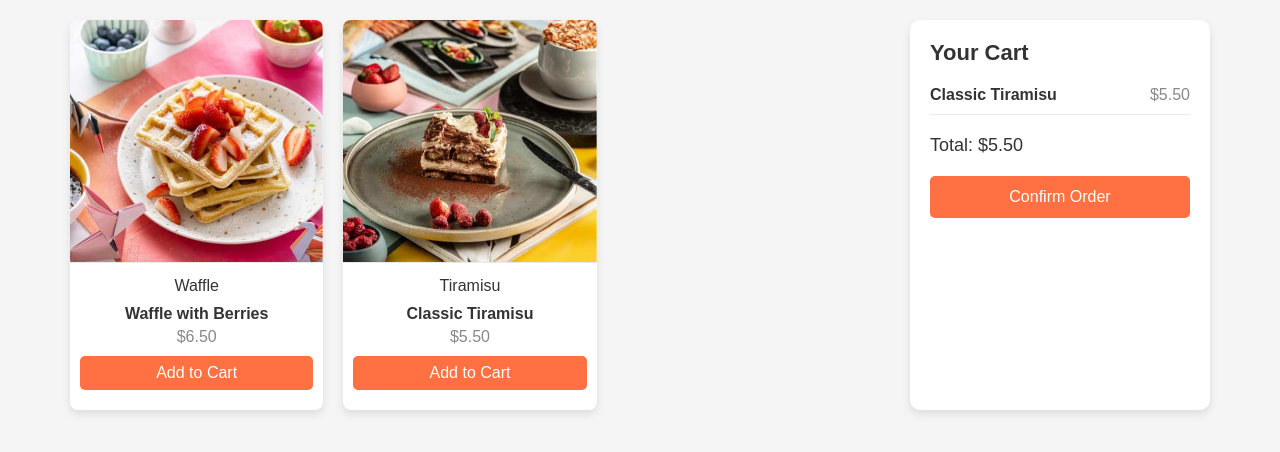
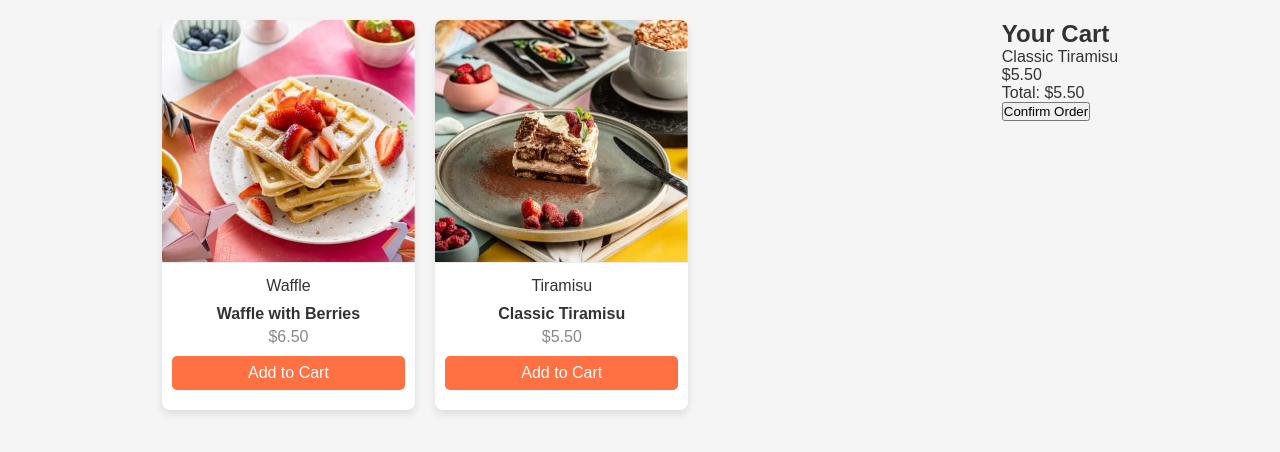
Before and after one commit to DouglasHennrik/Product-with-List-cart, a website built with Vite: page index.html in a window 1280 px wide. Built offline with nearby package versions, Linux system fonts and the light colour scheme.

Commit message:
feat: estilizando Css

```diff
--- a/styles.css
+++ b/styles.css
@@ -75,54 +75,3 @@
   .button:hover {
     background-color: #e55b32;
   }
-
-  /* Carrinho de compras */
-  .cart {
-    background-color: #fff;
-    padding: 20px;
-    width: 300px;
-    border-radius: 10px;
-    box-shadow: 0 4px 8px rgba(0, 0, 0, 0.1);
-  }
-
-  .cart h2 {
-    margin-bottom: 20px;
-    font-size: 22px;
-  }
-
-  .cart-item {
-    display: flex;
-    justify-content: space-between;
-    margin-bottom: 10px;
-  }
-
-  .cart-item .name {
-    font-weight: bold;
-  }
-
-  .cart-item .price {
-    color: #888;
-  }
-
-  .cart-total {
-    border-top: 1px solid #eaeaea;
-    padding-top: 20px;
-    font-size: 18px;
-  }
-
-  .confirm-button {
-    background-color: #ff7043;
-    color: white;
-    width: 100%;
-    padding: 12px;
-    border: none;
-    border-radius: 5px;
-    font-size: 16px;
-    cursor: pointer;
-    margin-top: 20px;
-    transition: background-color 0.3s;
-  }
-
-  .confirm-button:hover {
-    background-color: #e55b32;
-  }
```
